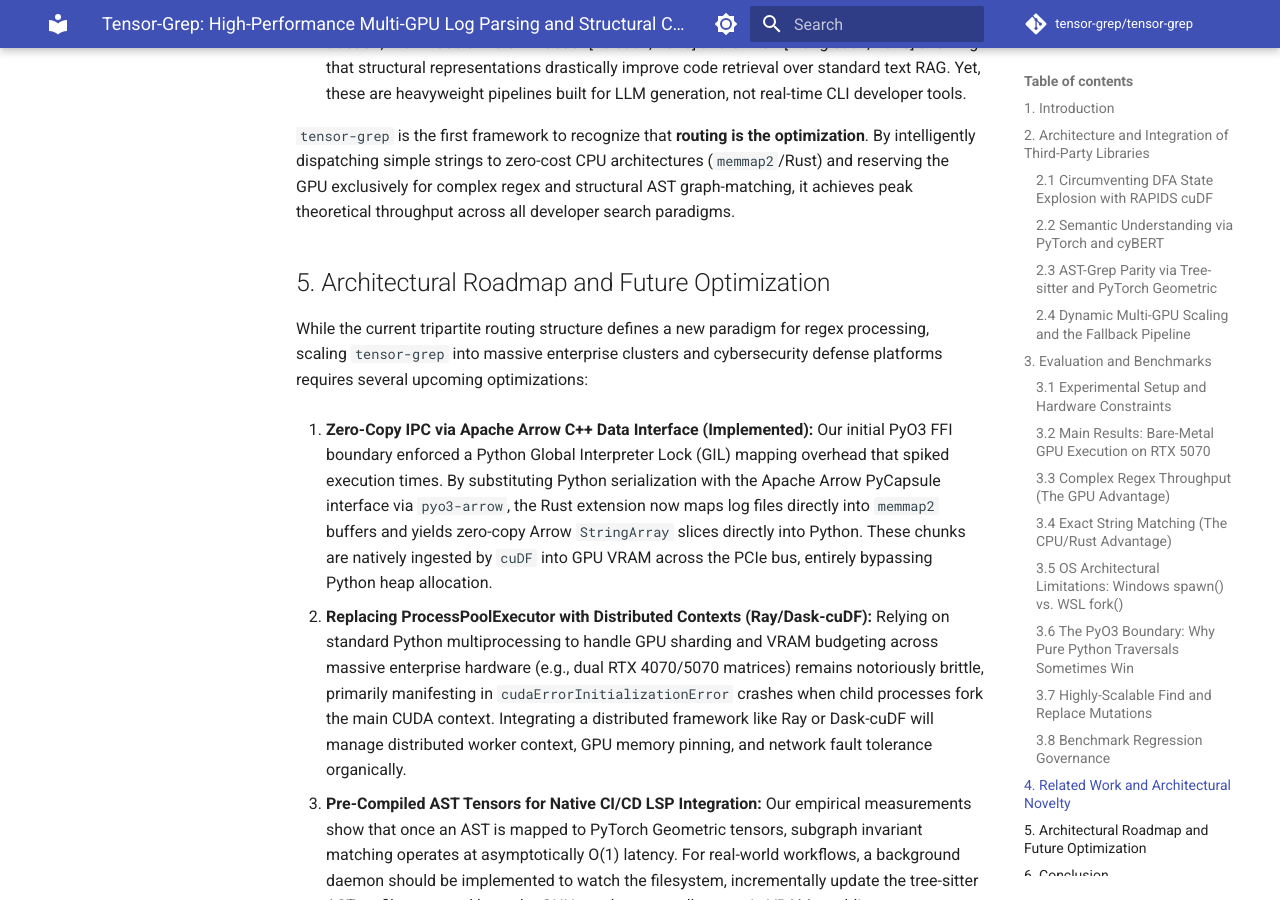
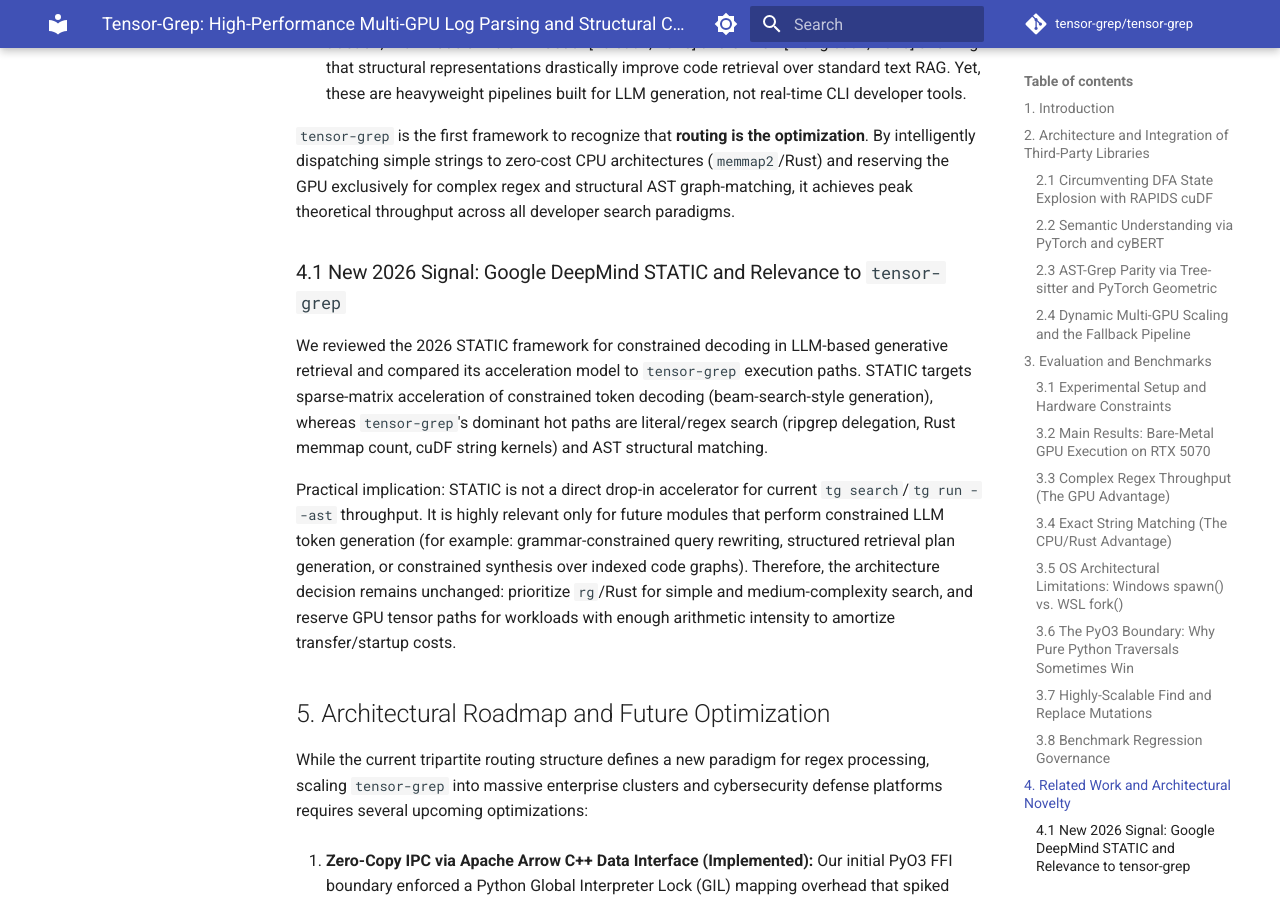
Before and after one commit to oimiragieo/tensor-grep, an MkDocs documentation site: the page built from docs/PAPER.md, in a window 1280 px wide and 900 px high, scrolled down 8359 px. Built offline with MkDocs 1.6.1 and Material for MkDocs 9.7.7, drawn with Linux system fonts in a browser that asks for light colours; comment, search, counter and statistics services are not loaded; some of the changed text lies outside the part shown.

Commit message:
docs(paper): assess STATIC constrained decoding fit for tensor-grep

```diff
--- a/docs/PAPER.md
+++ b/docs/PAPER.md
@@ -182,6 +182,12 @@ Our research indicates that while specific components of `tensor-grep` have been
 
 `tensor-grep` is the first framework to recognize that **routing is the optimization**. By intelligently dispatching simple strings to zero-cost CPU architectures (`memmap2`/Rust) and reserving the GPU exclusively for complex regex and structural AST graph-matching, it achieves peak theoretical throughput across all developer search paradigms.
 
+### 4.1 New 2026 Signal: Google DeepMind STATIC and Relevance to `tensor-grep`
+
+We reviewed the 2026 STATIC framework for constrained decoding in LLM-based generative retrieval and compared its acceleration model to `tensor-grep` execution paths. STATIC targets sparse-matrix acceleration of constrained token decoding (beam-search-style generation), whereas `tensor-grep`'s dominant hot paths are literal/regex search (ripgrep delegation, Rust memmap count, cuDF string kernels) and AST structural matching.
+
+Practical implication: STATIC is not a direct drop-in accelerator for current `tg search`/`tg run --ast` throughput. It is highly relevant only for future modules that perform constrained LLM token generation (for example: grammar-constrained query rewriting, structured retrieval plan generation, or constrained synthesis over indexed code graphs). Therefore, the architecture decision remains unchanged: prioritize `rg`/Rust for simple and medium-complexity search, and reserve GPU tensor paths for workloads with enough arithmetic intensity to amortize transfer/startup costs.
+
 ## 5. Architectural Roadmap and Future Optimization
 
 While the current tripartite routing structure defines a new paradigm for regex processing, scaling `tensor-grep` into massive enterprise clusters and cybersecurity defense platforms requires several upcoming optimizations:
@@ -217,3 +223,4 @@ While the current tripartite routing structure defines a new paradigm for regex
 3. Zhang, L., Deep, S., Patel, J. M., & Sankaralingam, K. (2025). *Regular Expression Indexing for Log Analysis. Extended Version*. arXiv:2510.10348.
 4. Sun, Y., Kumar, S., Gilray, T., & Micinski, K. (2025). *Column-Oriented Datalog on the GPU*. arXiv:2501.13051.
 5. Wang, X., et al. (2025). *GRACE: Graph-Guided Repository-Aware Code Completion through Hierarchical Code Fusion*. arXiv:2509.05980.
+6. Wang, Y., et al. (2024). *STATIC: Fast and Constrained Decoding for LLM-based Generative Retrieval*. arXiv:2403.19317.
```
